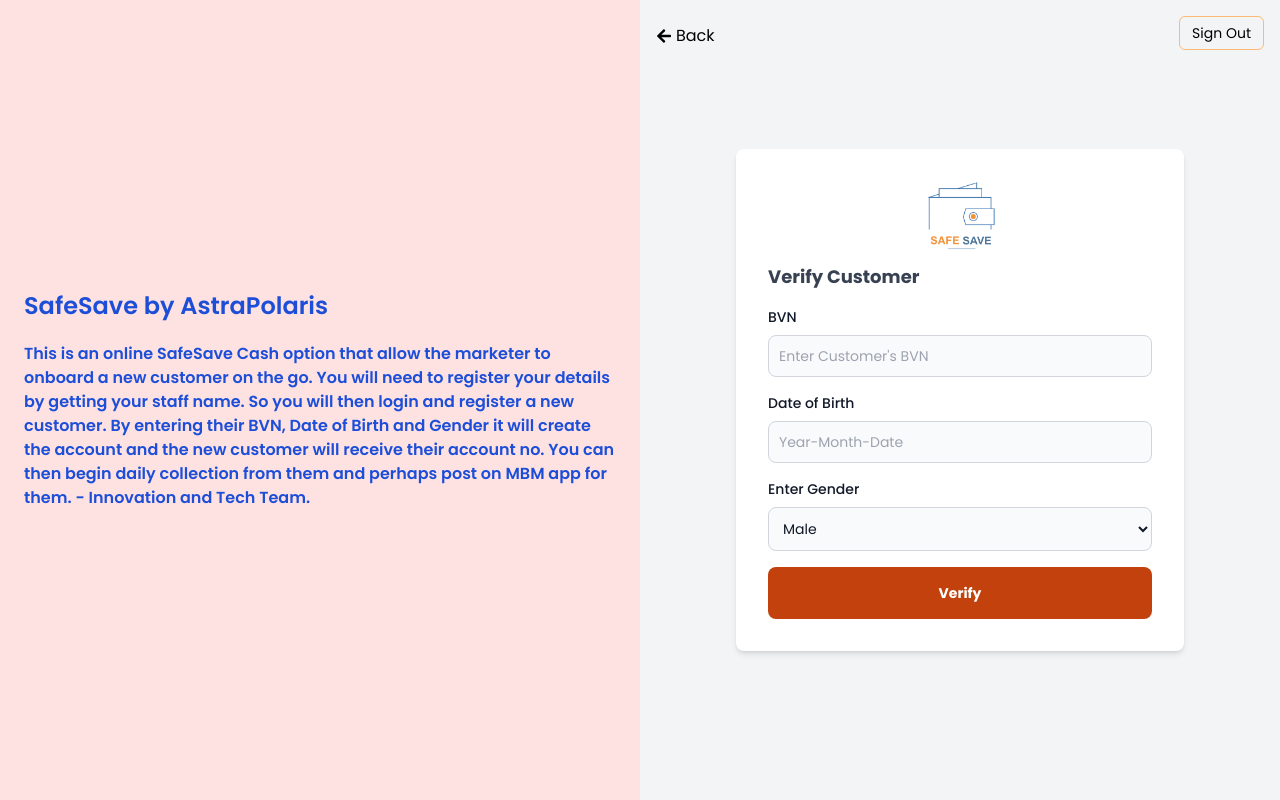
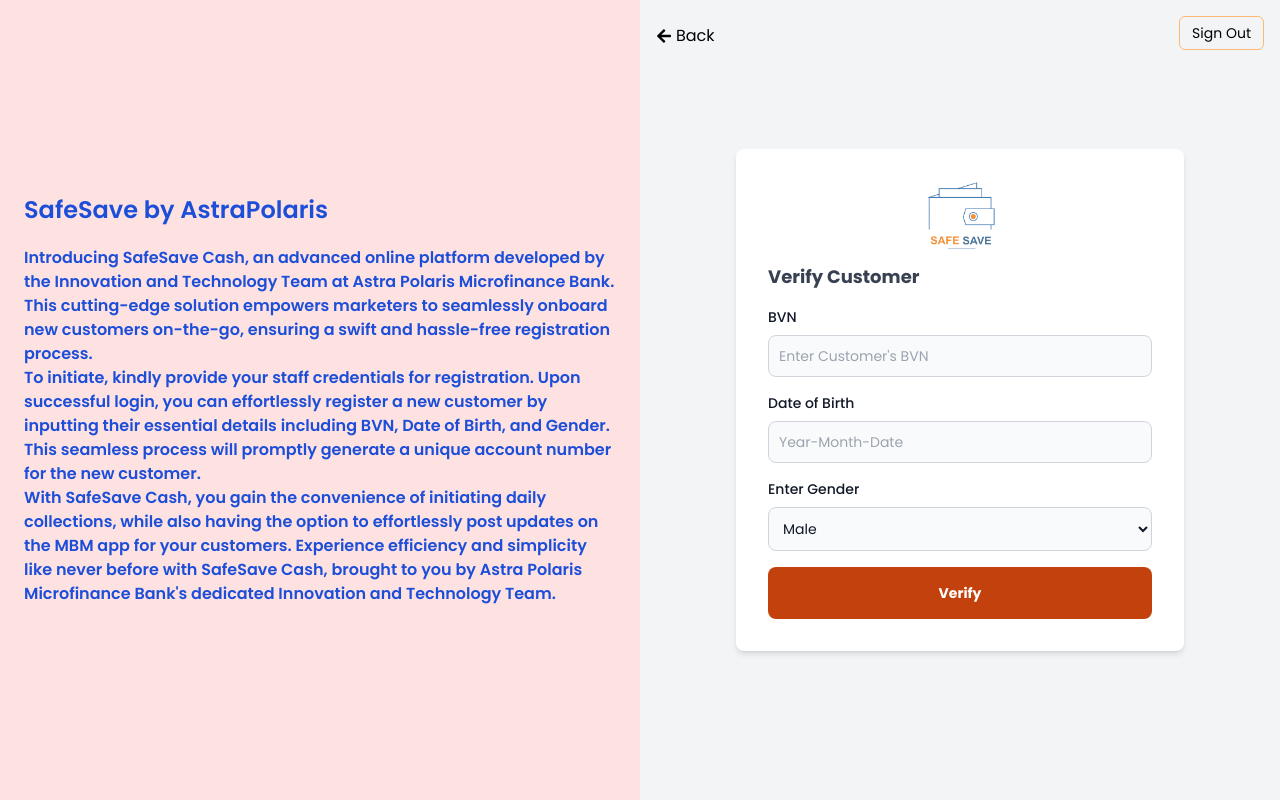
Before and after one commit to kayodegeorge/safesave-cash, a Next.js app: page /verify in a window 1280 px wide. Built offline with nearby package versions, Linux system fonts and the light colour scheme; no server answers.

Commit message:
updated write up

```diff
--- a/src/app/layout.tsx
+++ b/src/app/layout.tsx
@@ -35,14 +35,23 @@
                 <h1 className='text-2xl'>SafeSave by AstraPolaris</h1>
 
                 <p className='mt-5'>
-                  This is an online SafeSave Cash option that allow the marketer
-                  to onboard a new customer on the go. You will need to register
-                  your details by getting your staff name. So you will then
-                  login and register a new customer. By entering their BVN, Date
-                  of Birth and Gender it will create the account and the new
-                  customer will receive their account no. You can then begin
-                  daily collection from them and perhaps post on MBM app for
-                  them. - Innovation and Tech Team.
+                  Introducing SafeSave Cash, an advanced online platform
+                  developed by the Innovation and Technology Team at Astra
+                  Polaris Microfinance Bank. This cutting-edge solution empowers
+                  marketers to seamlessly onboard new customers on-the-go,
+                  ensuring a swift and hassle-free registration process. <br />{' '}
+                  To initiate, kindly provide your staff credentials for
+                  registration. Upon successful login, you can effortlessly
+                  register a new customer by inputting their essential details
+                  including BVN, Date of Birth, and Gender. This seamless
+                  process will promptly generate a unique account number for the
+                  new customer. <br /> With SafeSave Cash, you gain the
+                  convenience of initiating daily collections, while also having
+                  the option to effortlessly post updates on the MBM app for
+                  your customers. Experience efficiency and simplicity like
+                  never before with SafeSave Cash, brought to you by Astra
+                  Polaris Microfinance Bank's dedicated Innovation and
+                  Technology Team.{' '}
                 </p>
               </div>
             </div>
--- a/src/components/StaffVerification.tsx
+++ b/src/components/StaffVerification.tsx
@@ -60,7 +60,7 @@
           onClick={() => {
             setModalOpen(true)
           }}
-          className='text-orange-700 cursor-pointer font-semibold'
+          className='text-orange-700 cursor-pointer font-bold '
         >
           Retreive{' '}
         </span>
```
Also changed, not shown: src/app/register/page.tsx (+5 -5 lines).
